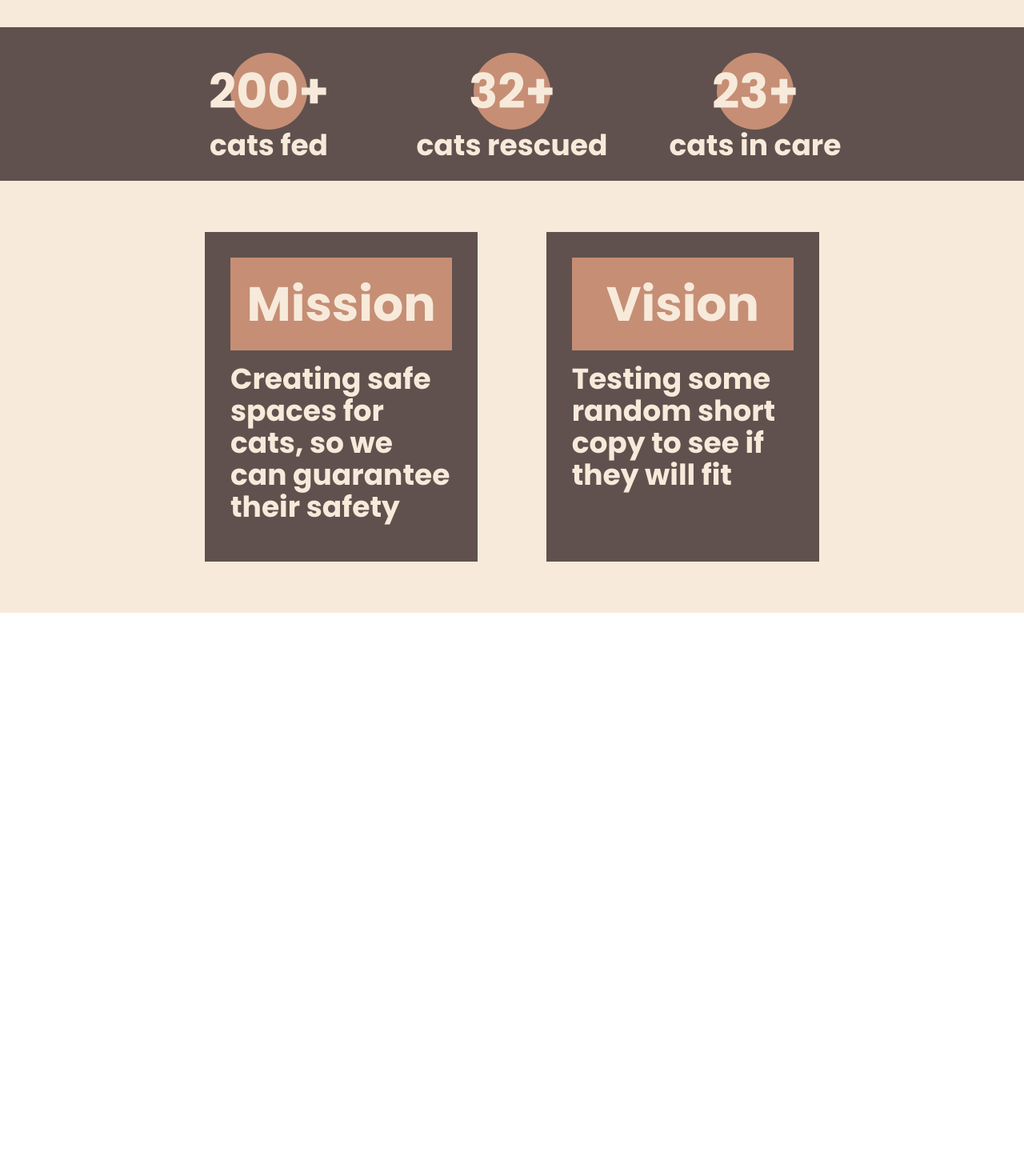
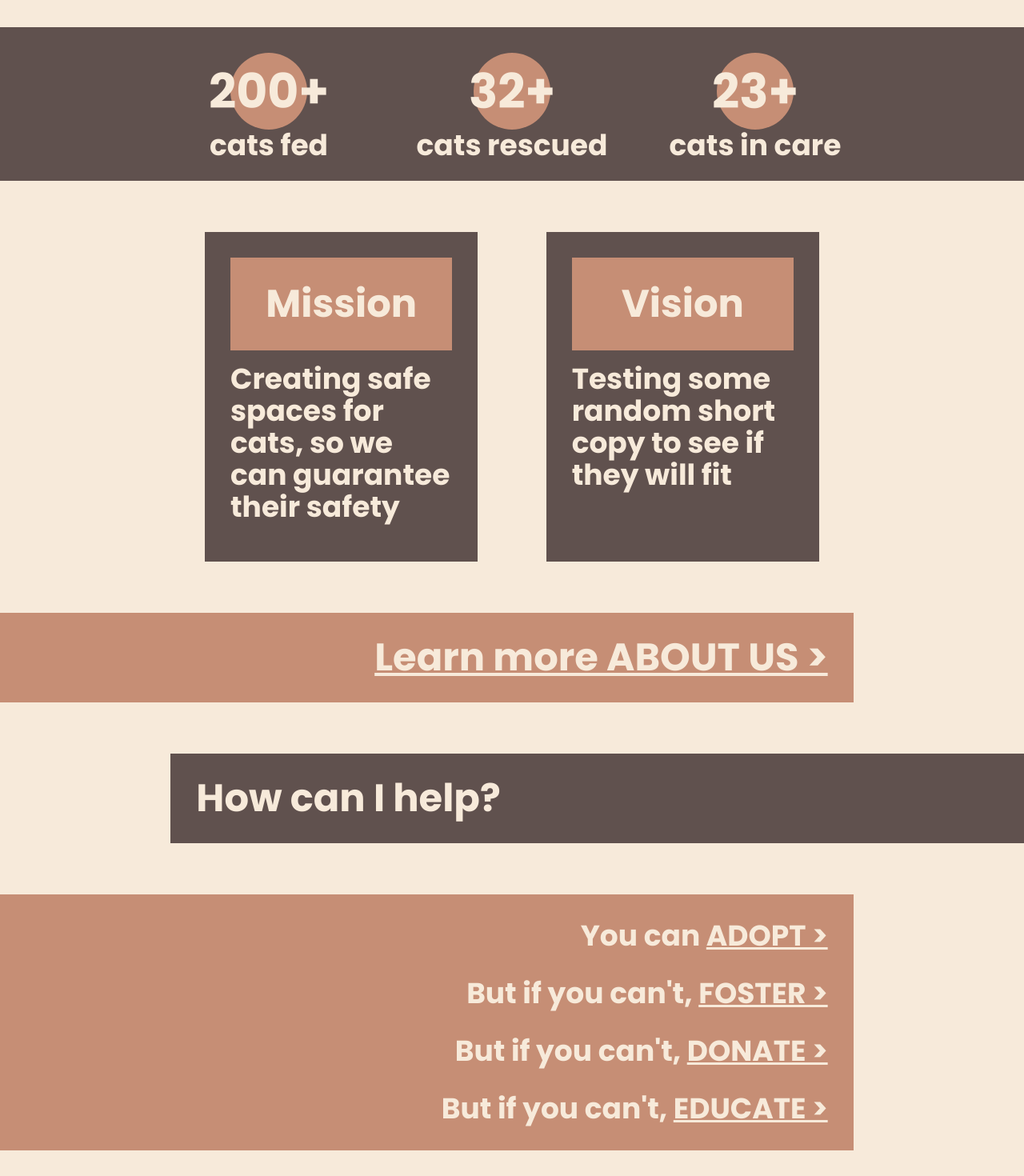
Before and after one commit to sisyphi/pretzels_place, a SvelteKit app: page / in a window 1280 px wide. Shown: the part 550-2020 px from the top of the page at 80% size. Before the commit the page ends 1316 px from the top, so only its background shows below. Built offline with nearby package versions, Linux system fonts and the light colour scheme.

Commit message:
page: Adds About Us & Help Us Out section to Home page

```diff
--- a/src/routes/+page.svelte
+++ b/src/routes/+page.svelte
@@ -54,7 +54,7 @@
 			<div class="grid gap-4 bg-brown p-8 xs:col-start-1 xs:col-end-5 xs:row-start-1 xs:row-end-1">
 				<div class="grid xs:grid-rows-3">
 					<div class="place-content-center bg-orange xs:col-start-1 xs:col-end-1 xs:row-start-1 xs:row-end-2">
-						<p class="text-center font-poppins text-5xl font-bold text-offwhite md:text-6xl">Mission</p>
+						<p class="text-center font-poppins text-4xl font-bold text-offwhite md:text-5xl">Mission</p>
 					</div>
 					<div class="py-4 xs:col-start-1 xs:col-end-1 xs:row-start-2 xs:row-end-4">
 						<p class="text-left font-poppins text-2xl font-bold text-offwhite md:text-4xl">Creating safe spaces for cats, so we can guarantee their safety</p>
@@ -64,7 +64,7 @@
 			<div class="grid gap-4 bg-brown p-8 xs:col-start-6 xs:col-end-10 xs:row-start-1 xs:row-end-1">
 				<div class="xs:grid xs:grid-rows-3">
 					<div class="place-content-center bg-orange xs:col-start-1 xs:col-end-1 xs:row-start-1 xs:row-end-2">
-						<p class="text-center font-poppins text-5xl font-bold text-offwhite md:text-6xl">Vision</p>
+						<p class="text-center font-poppins text-4xl font-bold text-offwhite md:text-5xl">Vision</p>
 					</div>
 					<div class="py-4 xs:col-start-1 xs:col-end-1 xs:row-start-2 xs:row-end-4">
 						<p class="text-left font-poppins text-2xl font-bold text-offwhite md:text-4xl">Testing some random short copy to see if they will fit</p>
@@ -73,4 +73,37 @@
 			</div>
 		</div>
 	</section>
+
+	<section id="about-us" class="pb-8">
+		<div class="xs:grid xs:grid-cols-6">
+			<div class="bg-orange p-8 xs:col-start-1 xs:col-end-6 xs:row-start-1 xs:row-end-1">
+				<p class="mx-auto max-w-xs text-center font-poppins text-4xl font-bold text-offwhite xs:max-w-full xs:xs:text-right md:text-5xl"><span><a href="/about-us" class="underline">Learn more ABOUT US ></a></span></p>
+			</div>
+		</div>
+	</section>
+
+	<section id="help-us-out" class="">
+		<div class="py-8 xs:grid xs:grid-cols-6">
+			<div class="bg-brown p-8 xs:col-start-2 xs:col-end-7 xs:row-start-1 xs:row-end-1">
+				<p class="text-left font-poppins text-4xl font-bold text-offwhite md:text-5xl">How can I help?</p>
+			</div>
+		</div>
+
+		<div class="py-8 xs:grid xs:grid-cols-6">
+			<div class="flex flex-col gap-4 bg-orange p-8 xs:col-start-1 xs:col-end-6 xs:row-start-1 xs:row-end-1 xs:gap-8">
+				<div>
+					<p class="text-left font-poppins text-2xl font-bold text-offwhite xs:text-right md:text-4xl">You can <span><a href="/about-us" class="underline">ADOPT ></a></span></p>
+				</div>
+				<div>
+					<p class="text-left font-poppins text-2xl font-bold text-offwhite xs:text-right md:text-4xl">But if you can't, <span><a href="/about-us" class="underline">FOSTER ></a></span></p>
+				</div>
+				<div>
+					<p class="text-left font-poppins text-2xl font-bold text-offwhite xs:text-right md:text-4xl">But if you can't, <span><a href="/about-us" class="underline">DONATE ></a></span></p>
+				</div>
+				<div>
+					<p class="text-left font-poppins text-2xl font-bold text-offwhite xs:text-right md:text-4xl">But if you can't, <span><a href="/about-us" class="underline">EDUCATE ></a></span></p>
+				</div>
+			</div>
+		</div>
+	</section>
 </section>
```
